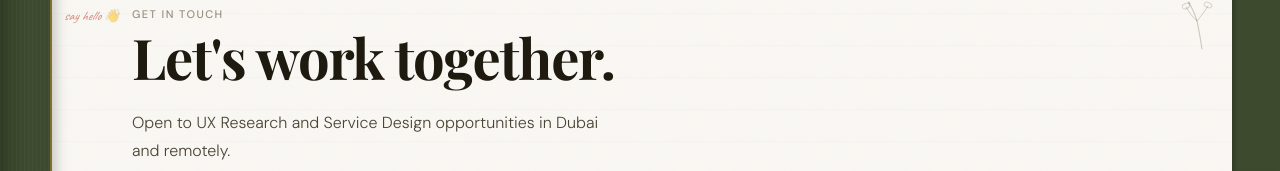
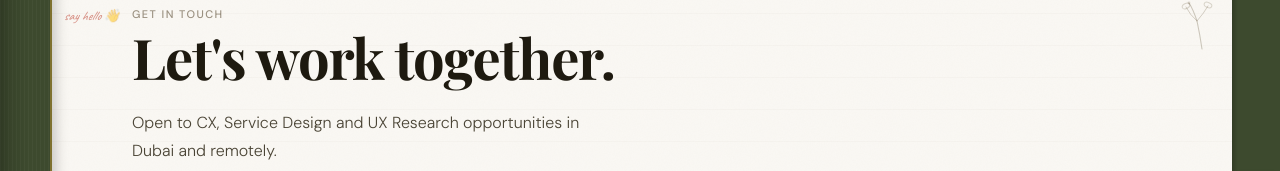
Before and after one commit to faizakhan-04/Portfolio-Website, a website: page pages/contact.html in a window 1280 px wide. Shown: the part 114-285 px from the top of the page. Drawn offline with nearby package versions, Linux system fonts and the light colour scheme; a web font is replaced by a local one.

Commit message:
Update contact page availability copy to lead with CX

```diff
--- a/pages/contact.html
+++ b/pages/contact.html
@@ -231,7 +231,7 @@
         </h1>
 
         <p class="contact-sub">
-          Open to UX Research and Service Design opportunities
+          Open to CX, Service Design and UX Research opportunities
           in Dubai and remotely.
         </p>
 
```
